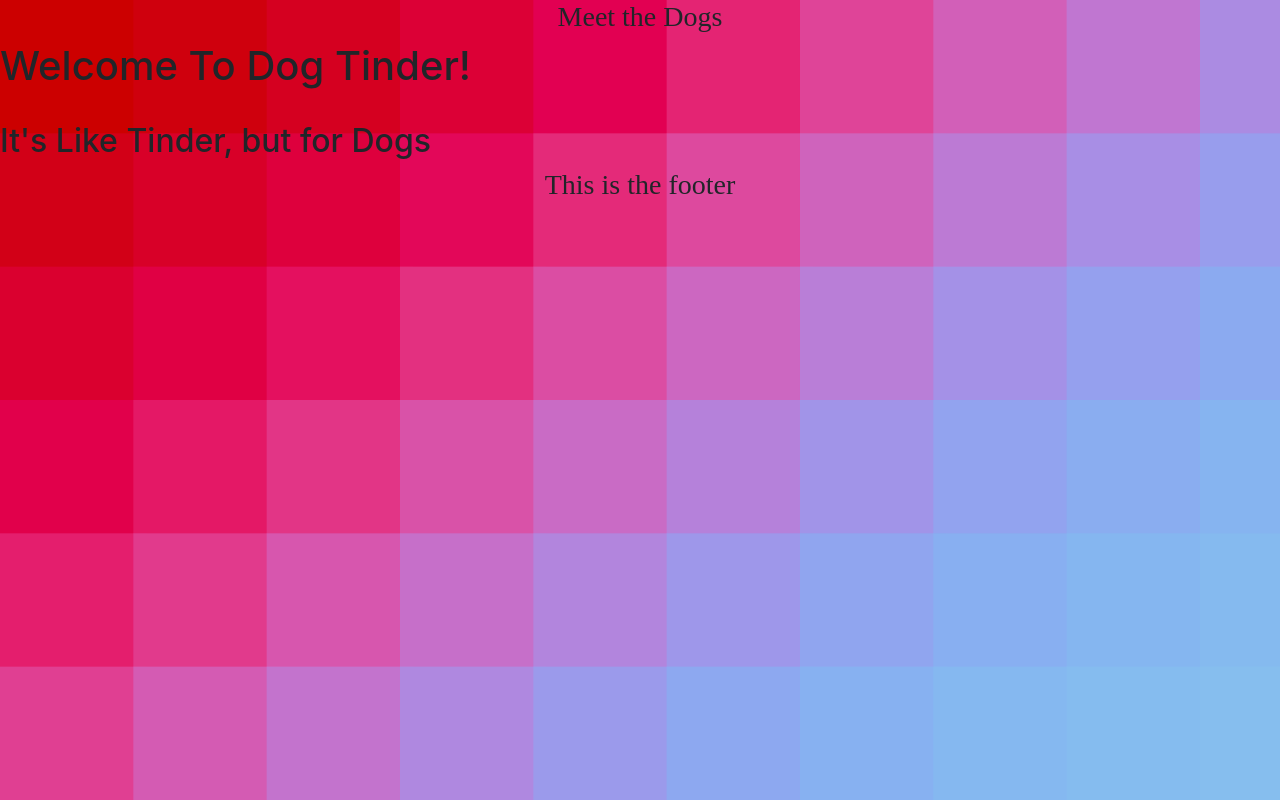
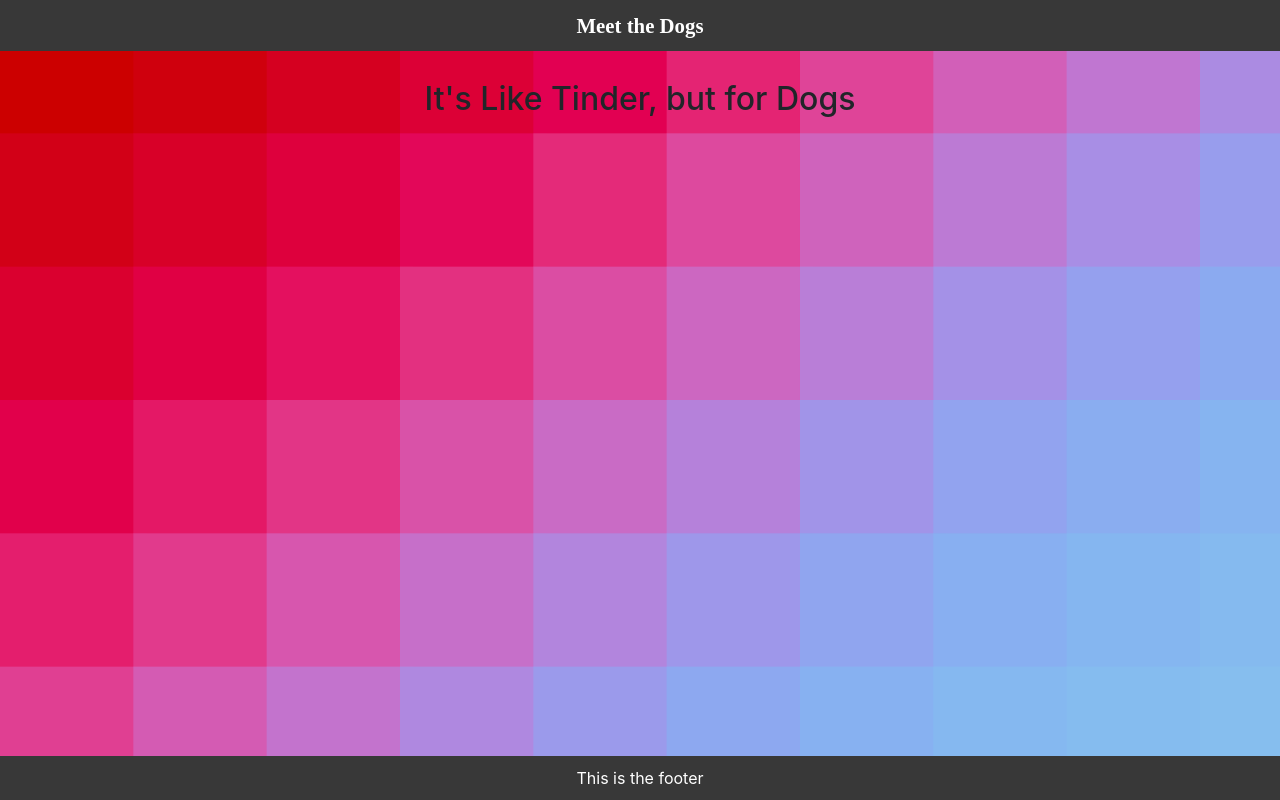
Before and after one commit to learn-academy-2023-bravo/cat-tinder-frontend-dog-meetup, a React (Create React App) app: page / in a window 1280 px wide. Built offline with nearby package versions, Linux system fonts and the light colour scheme.

Commit message:
made changes

```diff
--- a/src/App.css
+++ b/src/App.css
@@ -13,9 +13,31 @@
 
 }
 
-h3 {
+h1 {
   text-align: center;
-  font-family:"Bebas Neue";
-  font-weight: 500;
+}
 
+h2 {
+  text-align: center;
 }
+
+
+header {
+  position: fixed;
+  top: 0;
+  width: 100%;
+  background-color: #383838;
+  color: #fff;
+  text-align: center;
+  padding: 10px;
+}
+
+footer {
+  position: fixed;
+  bottom: 0;
+  width: 100%;
+  background-color: #383838;
+  color: #fff;
+  text-align: center;
+  padding: 10px;
+}
--- a/src/components/Footer.js
+++ b/src/components/Footer.js
@@ -4,7 +4,7 @@
 
     return (
         <>
-            <h3>This is the footer</h3>
+            <footer>This is the footer</footer>
         </>
     )
 }
--- a/src/components/Header.js
+++ b/src/components/Header.js
@@ -6,7 +6,7 @@
     return(
 
         <>
-            <h3>Meet the Dogs</h3>
+            <header>Meet the Dogs</header>
 
         </>
 
```
Also changed, not shown: 1 other file (tests, documents, lock files or other folders).
